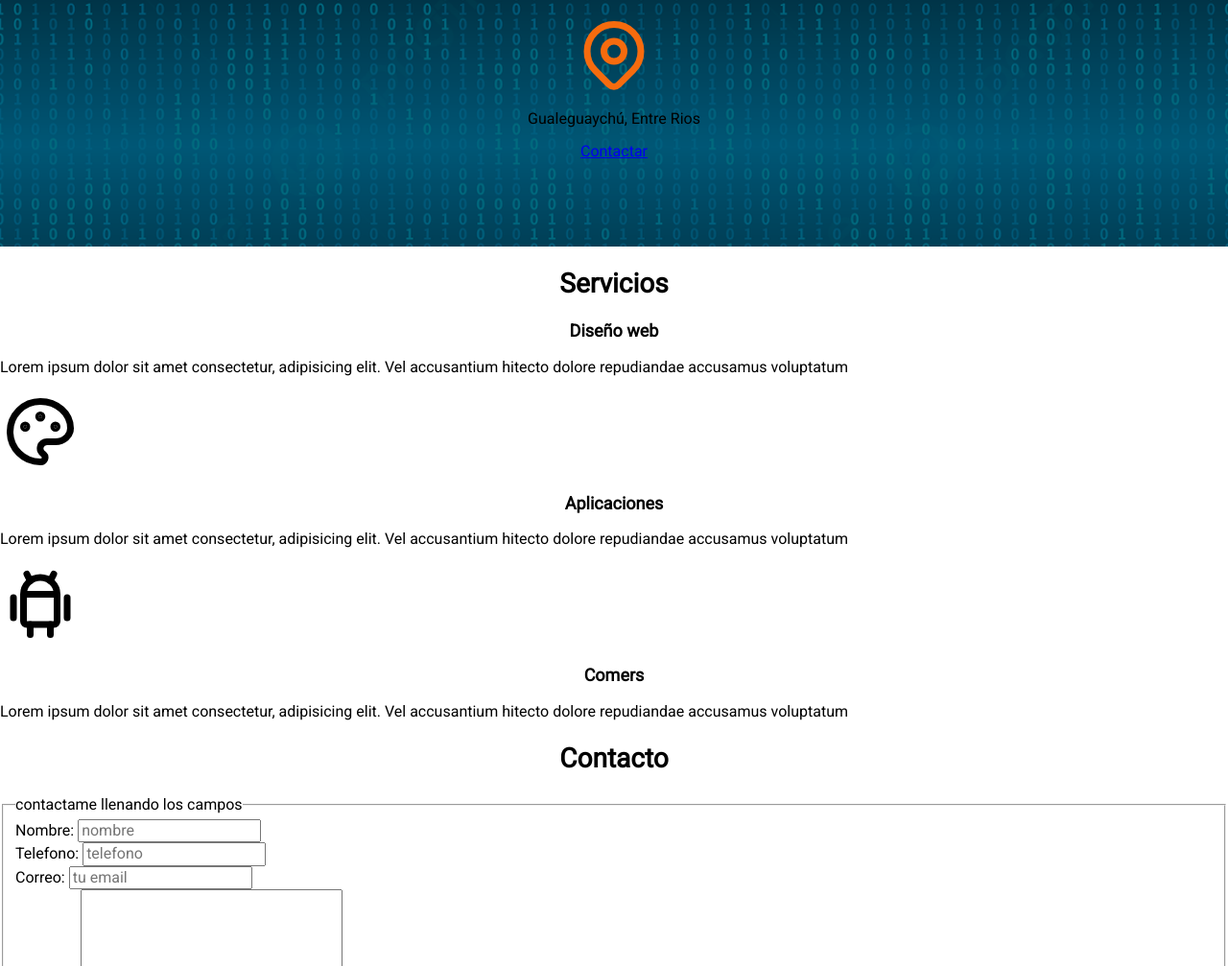
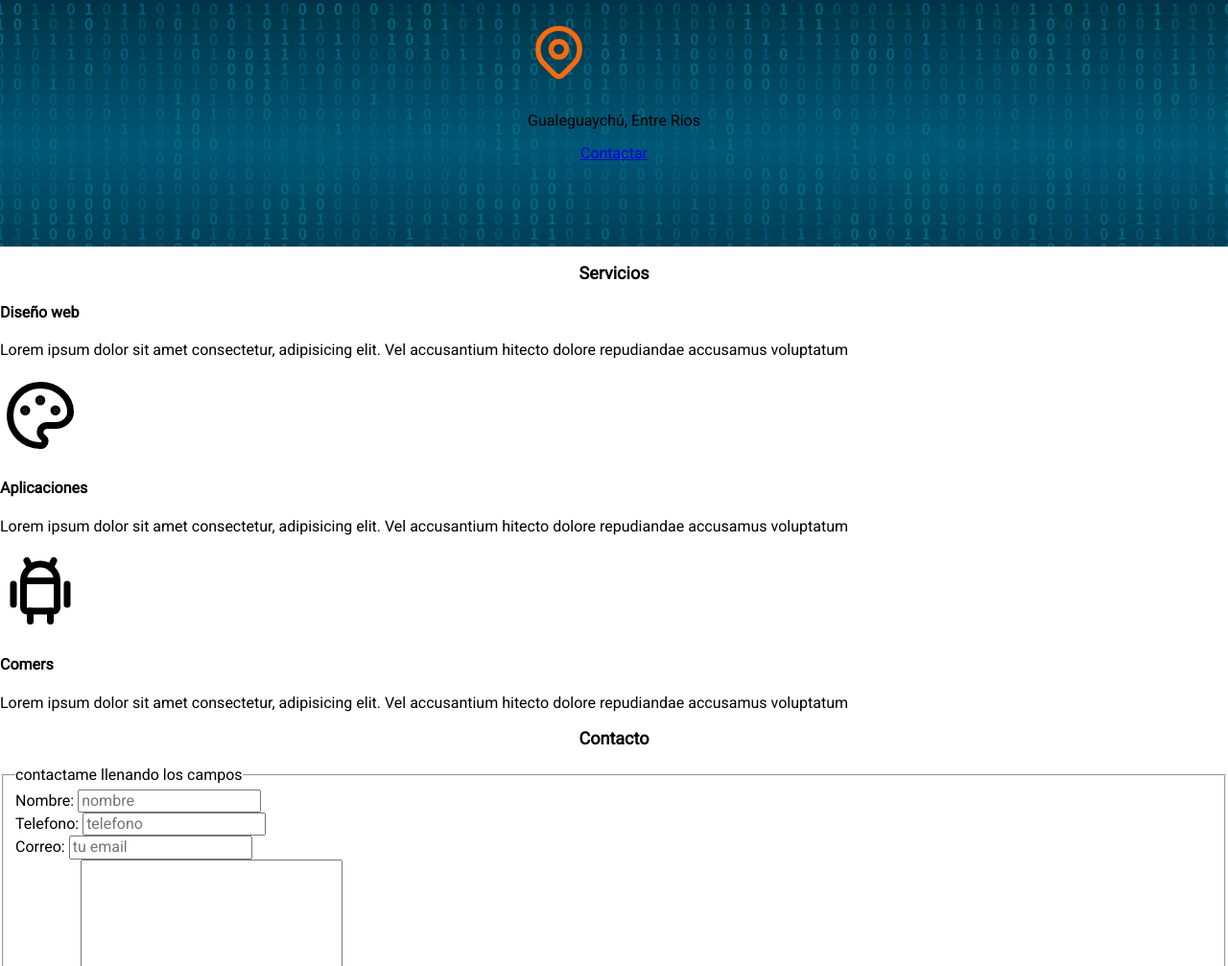
Before and after one commit to faustosimiand/freelancer_inicio, a plain HTML site: page index.html in a window 1280 px wide. Shown: the part 311-1318 px from the top of the page at 96% size. Drawn offline with Linux system fonts and the light colour scheme.

Commit message:
agregue boton y actualize subtitulo

```diff
--- a/index.html
+++ b/index.html
@@ -35,24 +35,31 @@
         <div class="contenido-hero">
             <h2> Mi curriculum </h2>
 
-            <svg xmlns="http://www.w3.org/2000/svg" class="icon icon-tabler icon-tabler-map-pin" width="84" height="84" viewBox="0 0 24 24" stroke-width="2" stroke="#F66B0E" fill="none" stroke-linecap="round" stroke-linejoin="round">
-                <path stroke="none" d="M0 0h24v24H0z" fill="none"/>
-                <circle cx="12" cy="11" r="3" />
-                <path d="M17.657 16.657l-4.243 4.243a2 2 0 0 1 -2.827 0l-4.244 -4.243a8 8 0 1 1 11.314 0z" />
-            </svg>
+                <div class="ubicacion">
 
-            <p>Gualeguaychú, Entre Rios </p>
+                    <svg xmlns="http://www.w3.org/2000/svg" class="icon icon-tabler icon-tabler-map-pin" width="65" height="84" viewBox="0 0 24 24" stroke-width="2" stroke="#F66B0E" fill="none" stroke-linecap="round" stroke-linejoin="round">
+                        <path stroke="none" d="M0 0h24v24H0z" fill="none"/>
+                        <circle cx="12" cy="11" r="3" />
+                        <path d="M17.657 16.657l-4.243 4.243a2 2 0 0 1 -2.827 0l-4.244 -4.243a8 8 0 1 1 11.314 0z" />
+                    </svg>
 
-            <a href="https://www.instagram.com/faustosimiand/">Contactar</a>
+                    <p>
+
+                        Gualeguaychú, Entre Rios
+                    </p>
+
+                </div>
+
+            <a class="boton"   href="https://www.instagram.com/faustosimiand/">Contactar</a>
         </div>
 
     </section>
 
     <main>
-        <h2>Servicios </h2>
+        <h3>Servicios </h3>
 
         <section>
-            <h3>Diseño web</h3>
+            <h4>Diseño web</h4>
             <p>Lorem ipsum dolor sit amet consectetur, adipisicing elit. Vel accusantium hitecto dolore repudiandae accusamus voluptatum</p>
             <svg xmlns="http://www.w3.org/2000/svg" class="icon icon-tabler icon-tabler-palette" width="84" height="84" viewBox="0 0 24 24" stroke-width="2" stroke="#000000" fill="none" stroke-linecap="round" stroke-linejoin="round">
                 <path stroke="none" d="M0 0h24v24H0z" fill="none"/>
@@ -64,7 +71,7 @@
         </section>
 
         <section>
-             <h3>Aplicaciones</h3>
+             <h4>Aplicaciones</h4>
              <p>Lorem ipsum dolor sit amet consectetur, adipisicing elit. Vel accusantium hitecto dolore repudiandae accusamus voluptatum</p>
              <svg xmlns="http://www.w3.org/2000/svg" class="icon icon-tabler icon-tabler-brand-android" width="84" height="84" viewBox="0 0 24 24" stroke-width="2" stroke="#000000" fill="none" stroke-linecap="round" stroke-linejoin="round">
                 <path stroke="none" d="M0 0h24v24H0z" fill="none"/>
@@ -79,7 +86,7 @@
         </section>
 
         <section>
-            <h3>Comers </h3>
+            <h4>Comers </h4>
             <p>Lorem ipsum dolor sit amet consectetur, adipisicing elit. Vel accusantium hitecto dolore repudiandae accusamus voluptatum</p>
 
         </section>
@@ -87,7 +94,7 @@
     </main>
 
     <section>
-        <h2>Contacto</h2>
+        <h3>Contacto</h3>
         <form action="">
             <fieldset>
                 <legend>contactame llenando los campos</legend>
```
